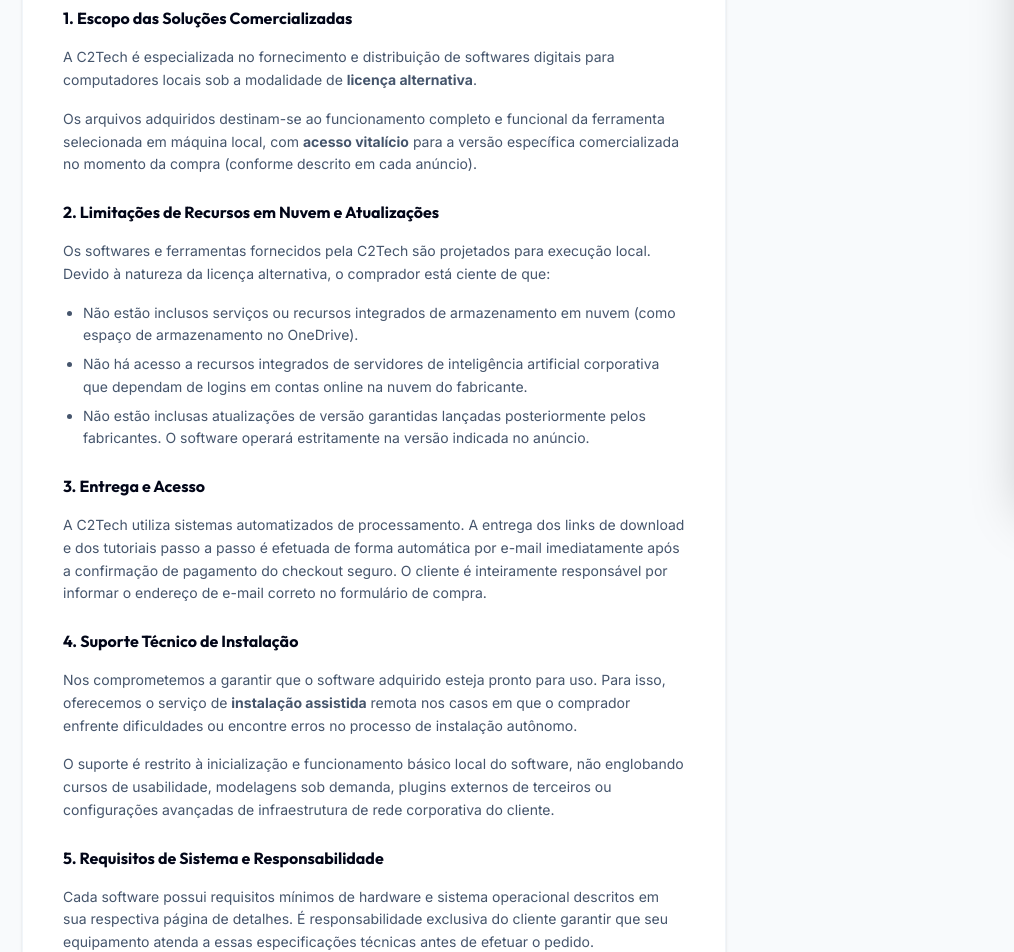
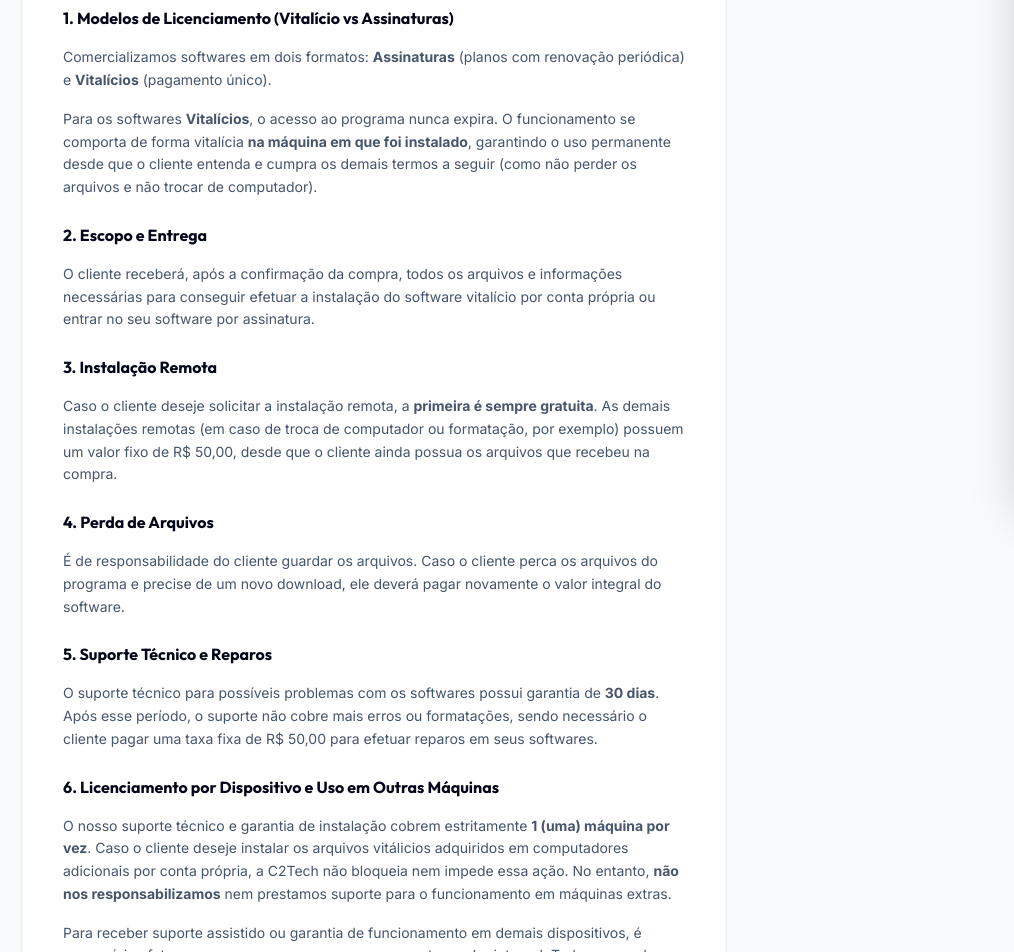
Before and after one commit to PoterH/C2Shop, a React (Vite) app: page /termos in a window 1280 px wide. Shown: the part 300-1252 px from the top of the page, without its empty margins (266-1280 px from the left). Built offline with nearby package versions, Linux system fonts and the light colour scheme.

Commit message:
Add files via upload

```diff
--- a/src/components/CheckoutModal.tsx
+++ b/src/components/CheckoutModal.tsx
@@ -55,6 +55,7 @@
   const [cpfCnpj, setCpfCnpj] = useState('');
   const [phone, setPhone] = useState('');
   const [subOption, setSubOption] = useState<'recurrent' | 'avulso'>('recurrent');
+  const [termsAccepted, setTermsAccepted] = useState(false);
 
   // Sincroniza a opção inicial quando o modal abre
   useEffect(() => {
@@ -226,6 +227,10 @@
 
   // Step Validations
   const validateInfoStep = () => {
+    if (!termsAccepted) {
+      setErrorMessage('Por favor, leia e aceite os Termos e Condições para prosseguir.');
+      return false;
+    }
     if (fullName.trim().split(' ').length < 2) {
       setErrorMessage('Por favor, informe seu nome completo.');
       return false;
@@ -622,8 +627,26 @@
                 </div>
               </div>
 
+              {/* Termos e Condições */}
+              <div className="pt-4">
+                <label className="flex items-start gap-2.5 cursor-pointer group">
+                  <div className="relative flex items-center justify-center shrink-0 mt-0.5">
+                    <input
+                      type="checkbox"
+                      className="peer appearance-none w-4 h-4 border-2 border-slate-300 rounded bg-white checked:bg-accent-blue checked:border-accent-blue transition-all cursor-pointer"
+                      checked={termsAccepted}
+                      onChange={(e) => setTermsAccepted(e.target.checked)}
+                    />
+                    <CheckCircle2 className="absolute w-3.5 h-3.5 text-white opacity-0 peer-checked:opacity-100 transition-opacity pointer-events-none" />
+                  </div>
+                  <span className="text-[11px] text-slate-500 leading-snug">
+                    Li e concordo com os <a href="/termos" target="_blank" rel="noopener noreferrer" className="text-accent-blue hover:underline font-semibold" onClick={(e) => e.stopPropagation()}>Termos e Condições</a> de compra, uso e suporte.
+                  </span>
+                </label>
+              </div>
+
               {/* Total display & continue */}
-              <div className="pt-4 border-t border-slate-100 flex items-center justify-between">
+              <div className="pt-4 mt-4 border-t border-slate-100 flex items-center justify-between">
                 <div>
                   <span className="text-[10px] text-slate-400 uppercase tracking-wider block">Valor total</span>
                   <span className="text-xl font-display font-black text-slate-900">{formattedPrice}</span>
--- a/src/components/ProductCard.tsx
+++ b/src/components/ProductCard.tsx
@@ -183,7 +183,7 @@
                     {product.recurrencePrice ? `Único: ${formattedPrice}` : `De: ${formattedOriginalPrice}`}
                   </span>
                   <span className="text-base sm:text-xl font-display font-extrabold text-slate-900 tracking-tight leading-none sm:leading-normal">
-                    Pix: <span className="text-purple-600">{product.recurrencePrice ? formattedRecurrencePrice : formattedPrice}</span><span className="text-[10px] sm:text-xs text-slate-500 font-normal">/mês</span>
+                    Por: <span className="text-purple-600">{product.recurrencePrice ? formattedRecurrencePrice : formattedPrice}</span><span className="text-[10px] sm:text-xs text-slate-500 font-normal">/mês</span>
                   </span>
                   <span className="text-[8px] sm:text-[9px] text-emerald-600 font-bold uppercase tracking-wider hidden sm:block">
                     Desconto na assinatura
--- a/src/pages/TermsPage.tsx
+++ b/src/pages/TermsPage.tsx
@@ -16,45 +16,40 @@
               Seja bem-vindo ao site da <strong>C2Tech</strong>. Ao acessar e adquirir qualquer produto digital em nosso portal, você concorda expressamente com os termos estabelecidos a seguir. Recomendamos a leitura atenta antes de prosseguir com qualquer transação.
             </p>
 
-            <h3 className="font-display font-bold text-slate-950 text-base mt-6">1. Escopo das Soluções Comercializadas</h3>
+            <h3 className="font-display font-bold text-slate-950 text-base mt-6">1. Modelos de Licenciamento (Vitalício vs Assinaturas)</h3>
             <p>
-              A C2Tech é especializada no fornecimento e distribuição de softwares digitais para computadores locais sob a modalidade de <strong>licença alternativa</strong>.
+              Comercializamos softwares em dois formatos: <strong>Assinaturas</strong> (planos com renovação periódica) e <strong>Vitalícios</strong> (pagamento único).
             </p>
             <p>
-              Os arquivos adquiridos destinam-se ao funcionamento completo e funcional da ferramenta selecionada em máquina local, com <strong>acesso vitalício</strong> para a versão específica comercializada no momento da compra (conforme descrito em cada anúncio).
+              Para os softwares <strong>Vitalícios</strong>, o acesso ao programa nunca expira. O funcionamento se comporta de forma vitalícia <strong>na máquina em que foi instalado</strong>, garantindo o uso permanente desde que o cliente entenda e cumpra os demais termos a seguir (como não perder os arquivos e não trocar de computador).
             </p>
 
-            <h3 className="font-display font-bold text-slate-950 text-base mt-6">2. Limitações de Recursos em Nuvem e Atualizações</h3>
+            <h3 className="font-display font-bold text-slate-950 text-base mt-6">2. Escopo e Entrega</h3>
             <p>
-              Os softwares e ferramentas fornecidos pela C2Tech são projetados para execução local. Devido à natureza da licença alternativa, o comprador está ciente de que:
-            </p>
-            <ul className="list-disc pl-5 space-y-1.5 mt-2">
-              <li>Não estão inclusos serviços ou recursos integrados de armazenamento em nuvem (como espaço de armazenamento no OneDrive).</li>
-              <li>Não há acesso a recursos integrados de servidores de inteligência artificial corporativa que dependam de logins em contas online na nuvem do fabricante.</li>
-              <li>Não estão inclusas atualizações de versão garantidas lançadas posteriormente pelos fabricantes. O software operará estritamente na versão indicada no anúncio.</li>
-            </ul>
-
-            <h3 className="font-display font-bold text-slate-950 text-base mt-6">3. Entrega e Acesso</h3>
-            <p>
-              A C2Tech utiliza sistemas automatizados de processamento. A entrega dos links de download e dos tutoriais passo a passo é efetuada de forma automática por e-mail imediatamente após a confirmação de pagamento do checkout seguro. O cliente é inteiramente responsável por informar o endereço de e-mail correto no formulário de compra.
+              O cliente receberá, após a confirmação da compra, todos os arquivos e informações necessárias para conseguir efetuar a instalação do software vitalício por conta própria ou entrar no seu software por assinatura.
             </p>
 
-            <h3 className="font-display font-bold text-slate-950 text-base mt-6">4. Suporte Técnico de Instalação</h3>
+            <h3 className="font-display font-bold text-slate-950 text-base mt-6">3. Instalação Remota</h3>
             <p>
-              Nos comprometemos a garantir que o software adquirido esteja pronto para uso. Para isso, oferecemos o serviço de <strong>instalação assistida</strong> remota nos casos em que o comprador enfrente dificuldades ou encontre erros no processo de instalação autônomo.
+              Caso o cliente deseje solicitar a instalação remota, a <strong>primeira é sempre gratuita</strong>. As demais instalações remotas (em caso de troca de computador ou formatação, por exemplo) possuem um valor fixo de R$ 50,00, desde que o cliente ainda possua os arquivos que recebeu na compra.
+            </p>
+
+            <h3 className="font-display font-bold text-slate-950 text-base mt-6">4. Perda de Arquivos</h3>
+            <p>
+              É de responsabilidade do cliente guardar os arquivos. Caso o cliente perca os arquivos do programa e precise de um novo download, ele deverá pagar novamente o valor integral do software.
+            </p>
+
+            <h3 className="font-display font-bold text-slate-950 text-base mt-6">5. Suporte Técnico e Reparos</h3>
+            <p>
+              O suporte técnico para possíveis problemas com os softwares possui garantia de <strong>30 dias</strong>. Após esse período, o suporte não cobre mais erros ou formatações, sendo necessário o cliente pagar uma taxa fixa de R$ 50,00 para efetuar reparos em seus softwares.
+            </p>
+
+            <h3 className="font-display font-bold text-slate-950 text-base mt-6">6. Licenciamento por Dispositivo e Uso em Outras Máquinas</h3>
+            <p>
+              O nosso suporte técnico e garantia de instalação cobrem estritamente <strong>1 (uma) máquina por vez</strong>. Caso o cliente deseje instalar os arquivos vitálicios adquiridos em computadores adicionais por conta própria, a C2Tech não bloqueia nem impede essa ação. No entanto, <strong>não nos responsabilizamos</strong> nem prestamos suporte para o funcionamento em máquinas extras.
             </p>
             <p>
-              O suporte é restrito à inicialização e funcionamento básico local do software, não englobando cursos de usabilidade, modelagens sob demanda, plugins externos de terceiros ou configurações avançadas de infraestrutura de rede corporativa do cliente.
-            </p>
-
-            <h3 className="font-display font-bold text-slate-950 text-base mt-6">5. Requisitos de Sistema e Responsabilidade</h3>
-            <p>
-              Cada software possui requisitos mínimos de hardware e sistema operacional descritos em sua respectiva página de detalhes. É responsabilidade exclusiva do cliente garantir que seu equipamento atenda a essas especificações técnicas antes de efetuar o pedido.
-            </p>
-
-            <h3 className="font-display font-bold text-slate-950 text-base mt-6">6. Modificações dos Termos</h3>
-            <p>
-              A C2Tech reserva-se o direito de modificar estes Termos de Uso a qualquer momento, visando adequar-se a mudanças técnicas, regulamentares ou de processos internos. A navegação contínua no site após a publicação de novos termos constitui aceitação tácita.
+              Para receber suporte assistido ou garantia de funcionamento em demais dispositivos, é necessário efetuar uma nova compra e pagar novamente o valor integral. Todas as vendas e entregas digitais são definitivas.
             </p>
           </div>
         </div>
```
